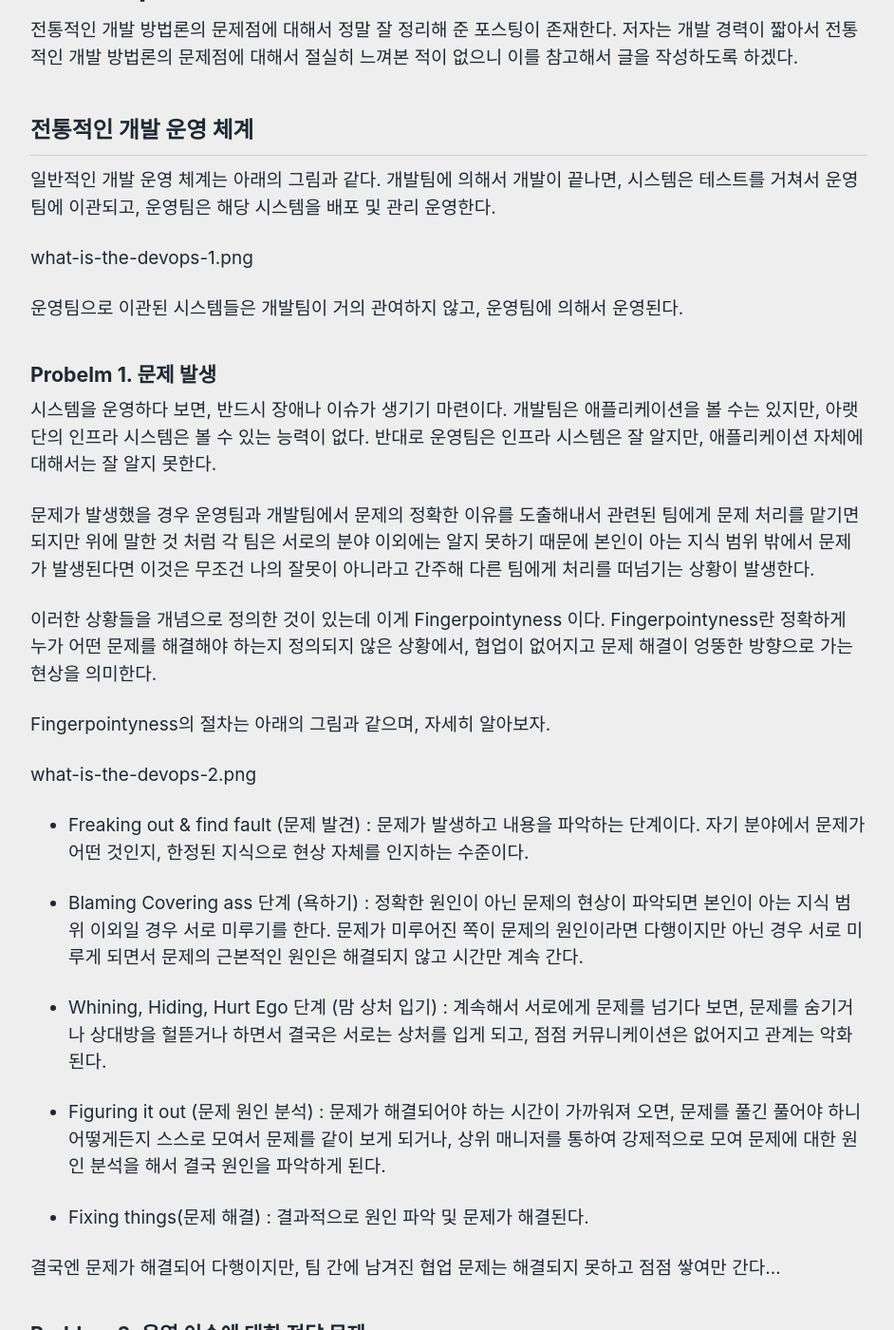
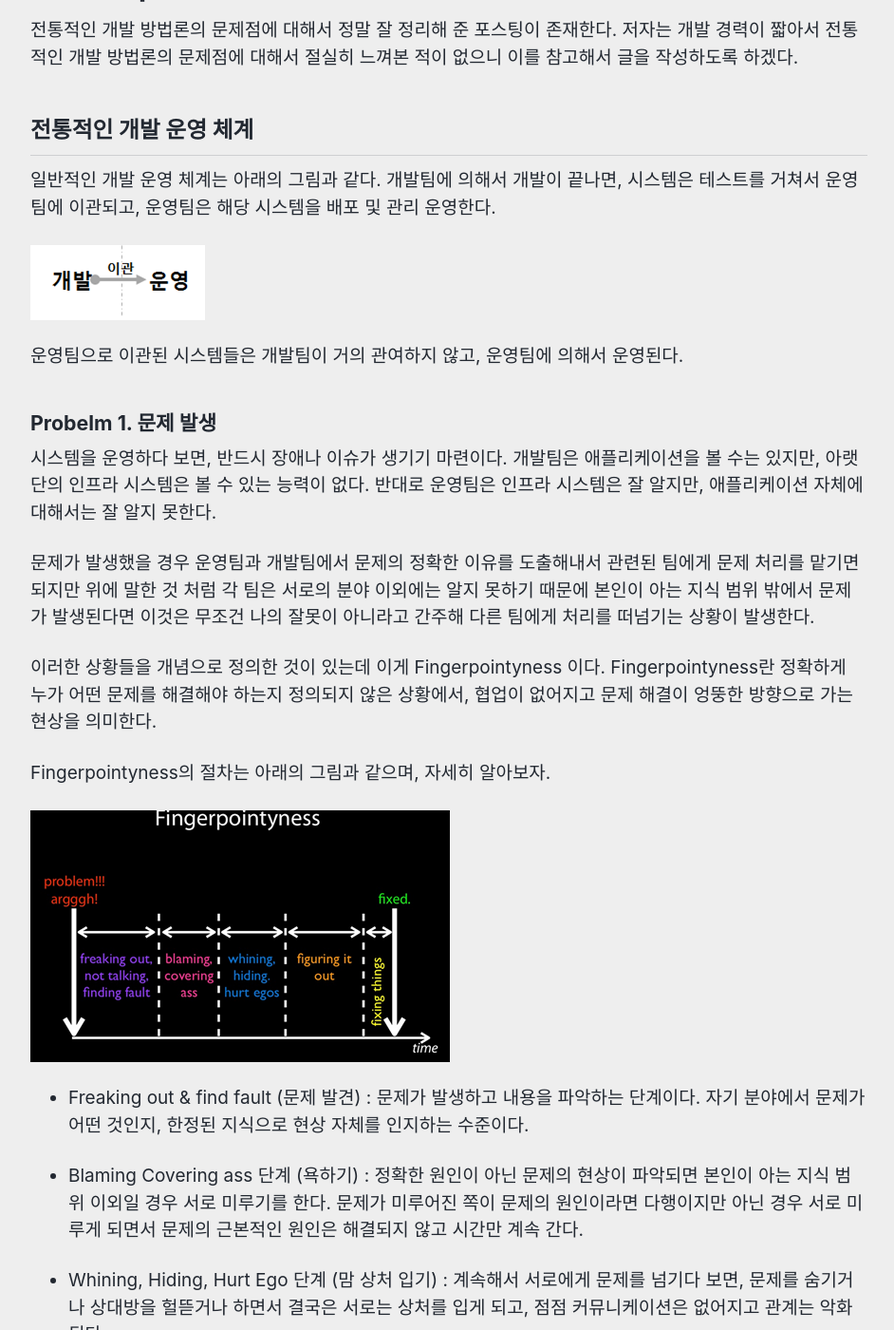
Before and after one commit to sorincorp-edu/sorincorp-edu.github.io, a Jekyll site: the page built from _posts/2022-08-26-web-4-devops.md, in a window 1280 px wide and 1400 px high, scrolled down 821 px. Shown: the whole window at 95% size, without its empty margins (167-1109 px from the left). Built offline with Jekyll 4.4.1, drawn with Linux system fonts in a browser that asks for light colours; cached includes are drawn as plain includes; a script that is not in the unit is left out.

Commit message:
DevOps 추가

```diff
--- a/_posts/2022-08-26-web-4-devops.md
+++ b/_posts/2022-08-26-web-4-devops.md
@@ -29,7 +29,7 @@ DevOps는 Dev(개발)와 Ops(운영)를 합쳐 비즈니스(User)의 요구사
 ## 전통적인 개발 운영 체계
 일반적인 개발 운영 체계는 아래의 그림과 같다. 개발팀에 의해서 개발이 끝나면, 시스템은 테스트를 거쳐서 운영팀에 이관되고, 운영팀은 해당 시스템을 배포 및 관리 운영한다.
 
-what-is-the-devops-1.png
+![DevOps](./../../images/sr_web/what-is-the-devops-1.png)
 
 운영팀으로 이관된 시스템들은 개발팀이 거의 관여하지 않고, 운영팀에 의해서 운영된다.
 
@@ -42,7 +42,7 @@ what-is-the-devops-1.png
 
 Fingerpointyness의 절차는 아래의 그림과 같으며, 자세히 알아보자.
 
-what-is-the-devops-2.png
+![Fingerpointyness](./../../images/sr_web/what-is-the-devops-2.png)
 
 - Freaking out & find fault (문제 발견) : 문제가 발생하고 내용을 파악하는 단계이다. 자기 분야에서 문제가 어떤 것인지, 한정된 지식으로 현상 자체를 인지하는 수준이다.
 
```
